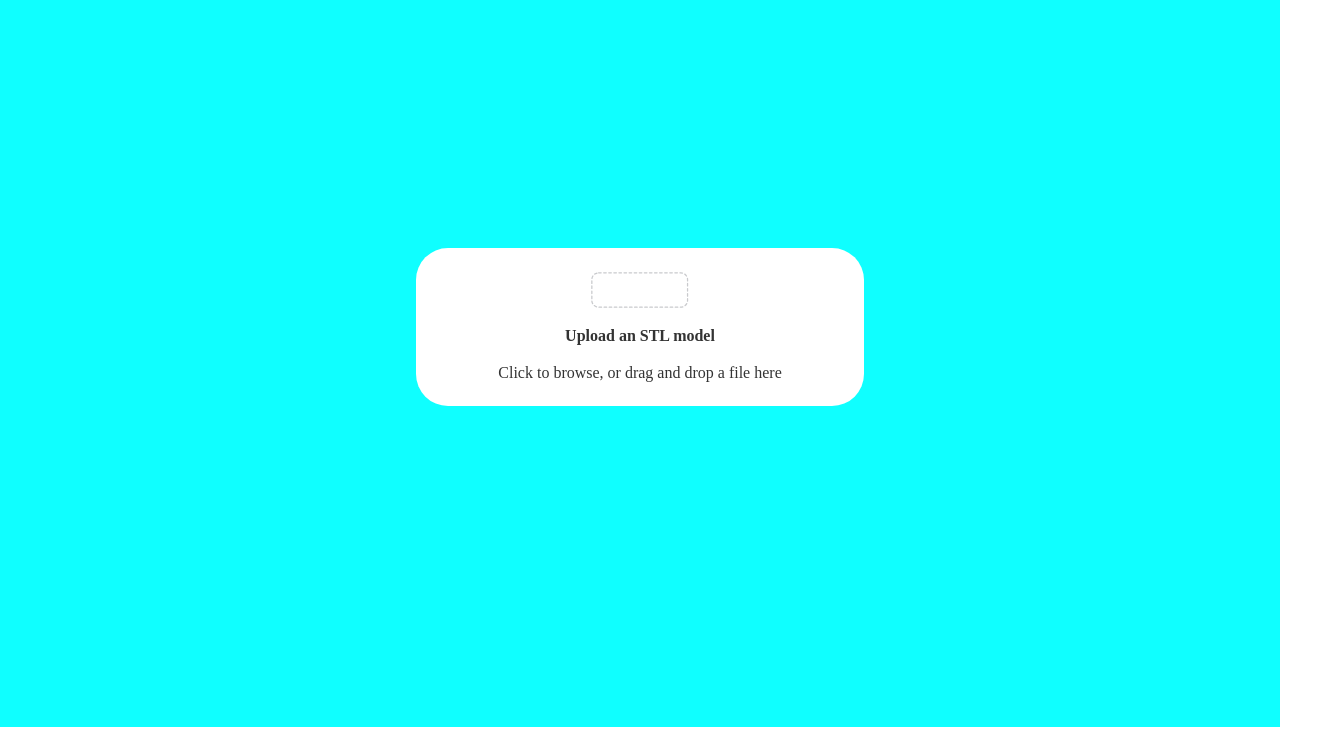
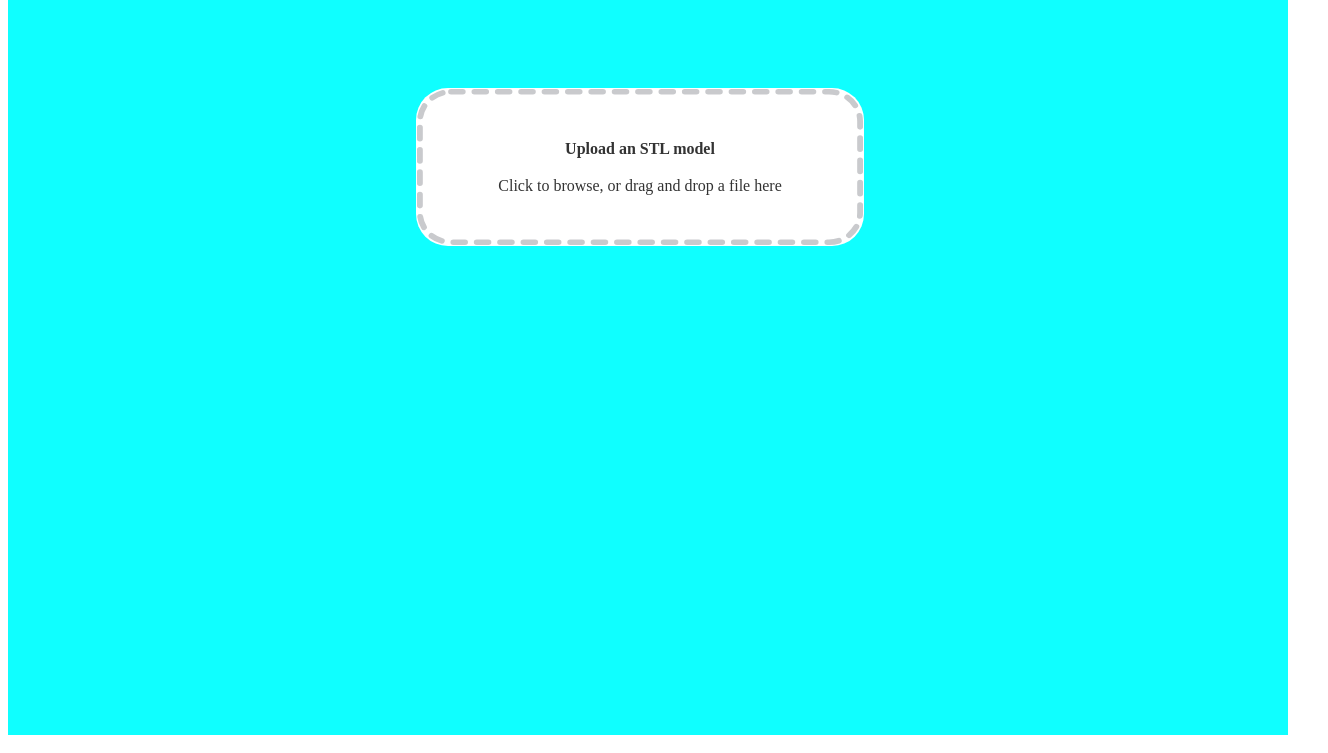
Before and after one commit to APKashn/CadAIScripts, a plain HTML site: page index.html in a window 1280 px wide. Shown: the part 73-826 px from the top of the page, 1328 px wide, since content can reach past the window. Before the commit the page ends 800 px from the top, so only its background shows below. Drawn offline with nearby package versions, Linux system fonts and the light colour scheme.

Commit message:
recovered css

```diff
--- a/style.css
+++ b/style.css
@@ -1,6 +1,40 @@
+body {
+    background-color: #ffffff;
+  }
+  .inputfield {
+      width: 520px;
+      height: 55px;
+      font-size:17px;
+      margin-top: 570px;
+      font-family: sans-serif;
+
+      border: 2px solid #ccc;
+      border-radius: 32px;          /* rounded corners */
+
+
+  }
+
+  .inputfield:focus {
+
+      border-color: #0031f3;       /*glow*/
+      background-color: #ffffff;
+      box-shadow: 0 0 300px rgba(102, 136, 215, 0.2);
+
+      outline: none;
+    }
+    #scene-container {
+      position: relative;
+      width: 100%;
+
+      z-index: 0;
+    }
+
+    #scene-container canvas {
+      display: block;
+    }
     .upload-box {
       position: fixed;
-    top: 50%;
+      top: 30%;
       left: 50%;
       transform: translate(-50%, -50%);
 
@@ -22,14 +56,30 @@
       text-align: center;
     }
 
-  #scene-container {
-    position: fixed;
-    inset: 0;          /* top/right/bottom/left: 0 */
-    z-index: 0;
+    .dashed-border {
+      position: absolute;
+      inset: 0;
+      width: 100%;
+      height: 100%;
+      pointer-events: none;
     }
 
-  #scene-container canvas {
-    display: block;
-    width: 100%;
-    height: 100%;
+    .upload-box:hover .dashed-border rect {
+      stroke: #8989c2;
     }
+
+  .enterbutton {
+    width:60px;
+    height:40px;
+    border-radius: 32px;
+    border:none;
+    left: 60%;
+    transform: translate(2100%, -140%);
+
+    background-color: #009dff;
+
+  }
+  .enterbutton:hover {
+    background-color: #3547e6;
+
+  }
```
Lines whose indentation alone changed are shown as unchanged.
